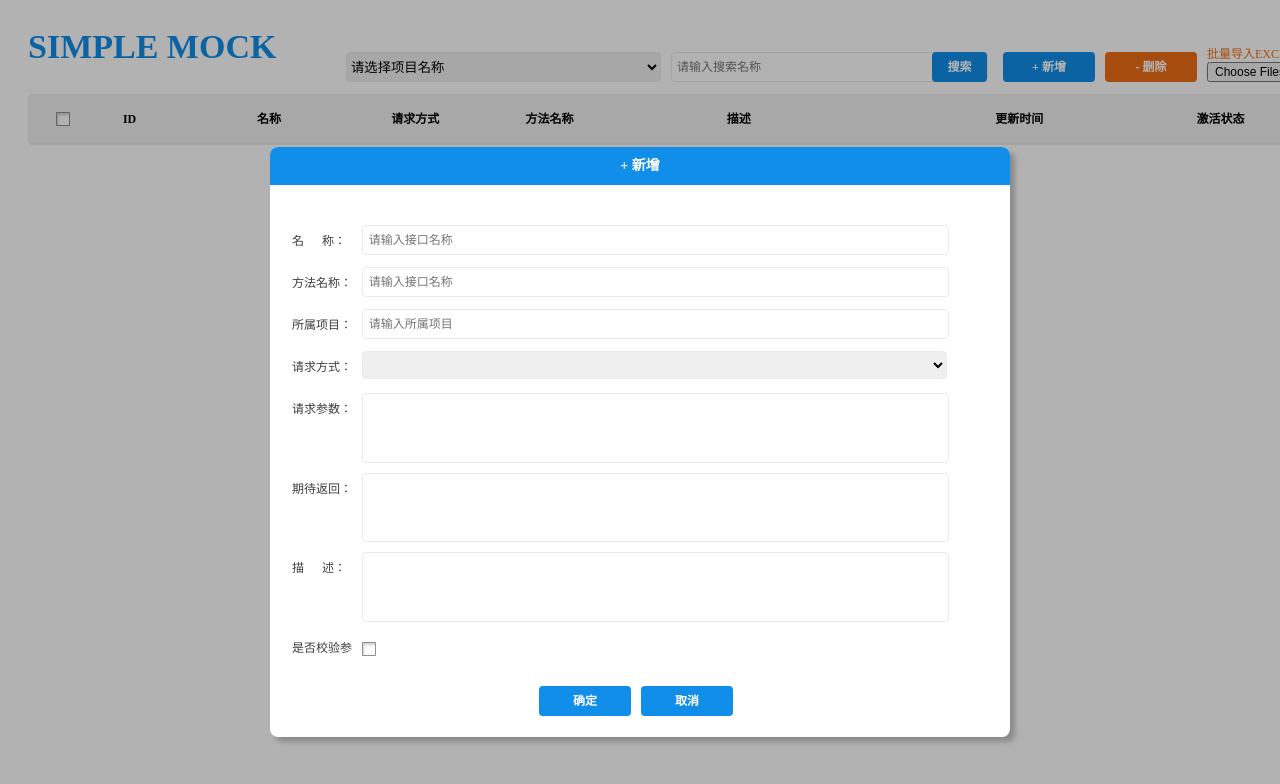
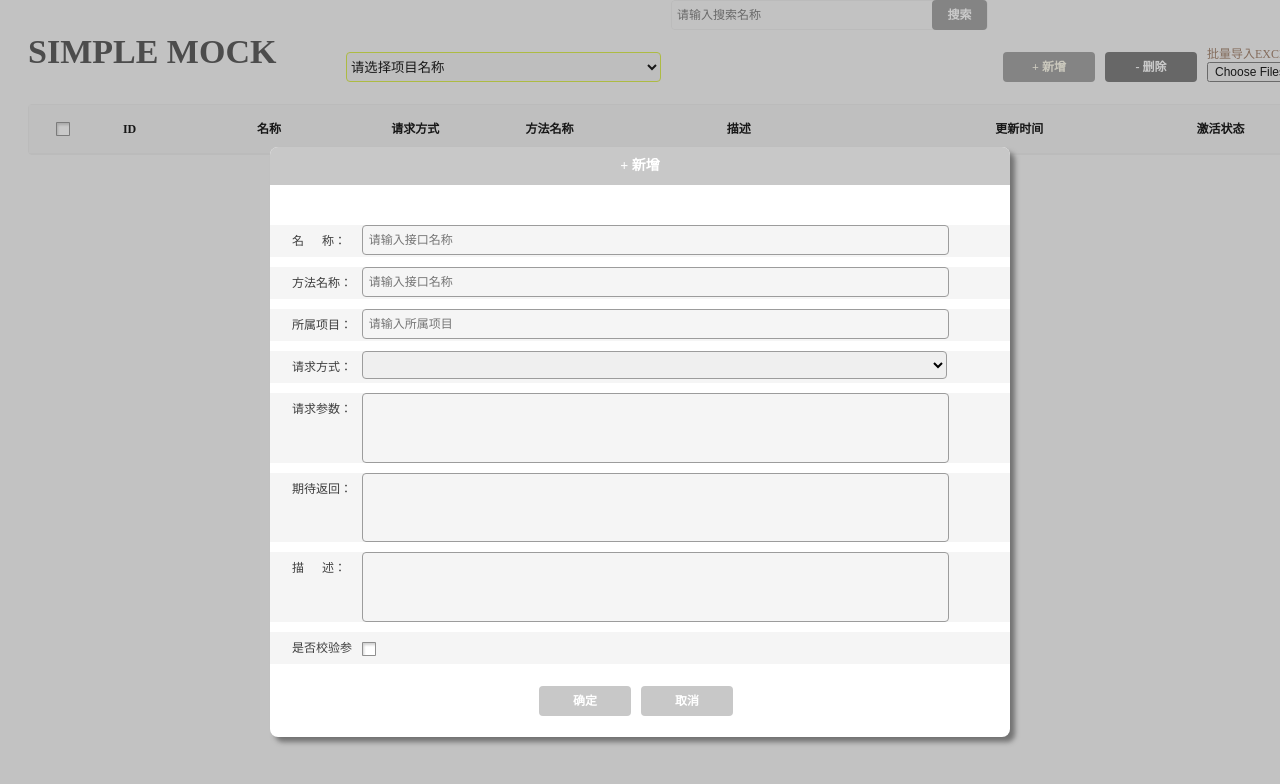
Before and after one commit to wangyayx/api_mock, a plain HTML site: page mock/index.html in a window 1280 px wide. Both pictures are taken after a click on the link "+ 新增". Shown: the top 784 px of the page. Drawn offline with Linux system fonts and the light colour scheme; no server answers.

Commit message:
修改数据库配置&mock服务&前端样式优化

```diff
--- a/mock/css/index.css
+++ b/mock/css/index.css
@@ -11,7 +11,7 @@ h3,
 p {
   padding: 0;
   margin: 0;
-  background: #fff;
+  background: #f5f5f5;
   font-size: 12px;
   width: 100%;
   border: none;
@@ -96,7 +96,7 @@ a {
   top: 0;
   width: 100%;
   height: 100%;
-  background: rgba(0, 0, 0, 0.3);
+  background: rgba(76, 76, 76, 0.3);
 }
 @media -sass-debug-info{filename{font-family:file\:\/\/I\:\/mock_server\/simple_mock\/simple_mock\/mock\/css\/index\.less}line{font-family:\0000331}}
 .wrap {
@@ -107,11 +107,11 @@ a {
   float: left;
   width: 20%;
   min-width: 277px;
-  height: 94px;
+  height: 104px;
   padding-left: 2%;
-  line-height: 94px;
+  line-height: 104px;
   font-size: 34px;
-  color: #108ee9;
+  color: #4c4c4c;
 }
 @media -sass-debug-info{filename{font-family:file\:\/\/I\:\/mock_server\/simple_mock\/simple_mock\/mock\/css\/index\.less}line{font-family:\0000333}}
 .header .ctrl {
@@ -124,7 +124,6 @@ a {
   float: right;
   width: 30%;
   height: 28px;
-  margin-top: 52px;
   border: 1px solid #eaeaea;
   border-radius: 4px;
   margin-right: 15px;
@@ -150,7 +149,7 @@ a {
   font-weight: bold;
   color: #fff;
   border-radius: 4px;
-  background: #108ee9;
+  background: #9c9c9c;
 }
 @media -sass-debug-info{filename{font-family:file\:\/\/I\:\/mock_server\/simple_mock\/simple_mock\/mock\/css\/index\.less}line{font-family:\0000348}}
 .header .ctrl .file-up {
@@ -160,7 +159,7 @@ a {
 }
 @media -sass-debug-info{filename{font-family:file\:\/\/I\:\/mock_server\/simple_mock\/simple_mock\/mock\/css\/index\.less}line{font-family:\0000349}}
 .header .ctrl .file-tip {
-  color: #ef6d16;
+  color: #9b7962;
 }
 @media -sass-debug-info{filename{font-family:file\:\/\/I\:\/mock_server\/simple_mock\/simple_mock\/mock\/css\/index\.less}line{font-family:\0000350}}
 .header .ctrl .myselect {
@@ -171,7 +170,7 @@ a {
   margin-right: 10px;
   line-height: 30px;
   border-radius: 4px;
-  border: 1px solid #eaeaea;
+  border: 1px solid #d7ea3f;
 }
 @media -sass-debug-info{filename{font-family:file\:\/\/I\:\/mock_server\/simple_mock\/simple_mock\/mock\/css\/index\.less}line{font-family:\0000351}}
 .header .ctrl .add-btn {
@@ -184,9 +183,9 @@ a {
   text-align: center;
   font-size: 12px;
   font-weight: bold;
-  color: #fff;
+  color: #fffcec;
   border-radius: 4px;
-  background: #108ee9;
+  background: #9c9c9c;
   margin-right: 10px;
 }
 @media -sass-debug-info{filename{font-family:file\:\/\/I\:\/mock_server\/simple_mock\/simple_mock\/mock\/css\/index\.less}line{font-family:\0000352}}
@@ -202,7 +201,7 @@ a {
   font-weight: bold;
   color: #fff;
   border-radius: 4px;
-  background: #ef6d16;
+  background: #737373;
   margin-right: 10px;
 }
 @media -sass-debug-info{filename{font-family:file\:\/\/I\:\/mock_server\/simple_mock\/simple_mock\/mock\/css\/index\.less}line{font-family:\0000354}}
@@ -248,7 +247,7 @@ a {
   width: 45px;
   height: 22px;
   border-radius: 15px;
-  background: #108ee9;
+  background: #c8c8c8;
   cursor: pointer;
 }
 @media -sass-debug-info{filename{font-family:file\:\/\/I\:\/mock_server\/simple_mock\/simple_mock\/mock\/css\/index\.less}line{font-family:\0000366}}
@@ -261,7 +260,7 @@ a {
 }
 @media -sass-debug-info{filename{font-family:file\:\/\/I\:\/mock_server\/simple_mock\/simple_mock\/mock\/css\/index\.less}line{font-family:\0000367}}
 .msg-table .activation.on {
-  background: #108ee9;
+  background: #c8c8c8;
 }
 @media -sass-debug-info{filename{font-family:file\:\/\/I\:\/mock_server\/simple_mock\/simple_mock\/mock\/css\/index\.less}line{font-family:\0000367}}
 .msg-table .activation.on .activa-bar {
@@ -321,8 +320,8 @@ a {
 }
 @media -sass-debug-info{filename{font-family:file\:\/\/I\:\/mock_server\/simple_mock\/simple_mock\/mock\/css\/index\.less}line{font-family:\0000392}}
 .page li:hover {
-  background: #108ee9;
-  border: 1px solid #108ee9;
+  background: #c8c8c8;
+  border: 1px solid #c8c8c8;
   color: #fff;
 }
 @media -sass-debug-info{filename{font-family:file\:\/\/I\:\/mock_server\/simple_mock\/simple_mock\/mock\/css\/index\.less}line{font-family:\0000392}}
@@ -336,8 +335,8 @@ a {
 }
 @media -sass-debug-info{filename{font-family:file\:\/\/I\:\/mock_server\/simple_mock\/simple_mock\/mock\/css\/index\.less}line{font-family:\0000397}}
 .page li.page-active {
-  background: #108ee9;
-  border: 1px solid #108ee9;
+  background: #c8c8c8;
+  border: 1px solid #c8c8c8;
   color: #fff;
 }
 @media -sass-debug-info{filename{font-family:file\:\/\/I\:\/mock_server\/simple_mock\/simple_mock\/mock\/css\/index\.less}line{font-family:\0000397}}
@@ -366,7 +365,7 @@ a {
   margin-left: -370px;
   margin-top: -253px;
   border-radius: 8px;
-  box-shadow: 5px 5px 5px #8b8b8b;
+  box-shadow: 5px 5px 5px #737373;
   background: #fff;
 }
 @media -sass-debug-info{filename{font-family:file\:\/\/I\:\/mock_server\/simple_mock\/simple_mock\/mock\/css\/index\.less}line{font-family:\00003118}}
@@ -375,7 +374,7 @@ a {
   border-top-right-radius: 8px;
   height: 38px;
   line-height: 38px;
-  background: #108ee9;
+  background: #c8c8c8;
   text-align: center;
   color: #fff;
   font-size: 14px;
@@ -414,7 +413,7 @@ a {
   height: 28px;
   line-height: 28px;
   padding: 0 1%;
-  border: 1px solid #eaeaea;
+  border: 1px solid #9c9c9c;
   border-radius: 4px;
 }
 @media -sass-debug-info{filename{font-family:file\:\/\/I\:\/mock_server\/simple_mock\/simple_mock\/mock\/css\/index\.less}line{font-family:\00003138}}
@@ -429,7 +428,7 @@ a {
   height: 56px;
   line-height: 18px;
   font-size: 12px;
-  border: 1px solid #eaeaea;
+  border: 1px solid #9c9c9c;
   border-radius: 4px;
   resize: none;
 }
@@ -448,7 +447,7 @@ a {
   font-weight: bold;
   color: #fff;
   border-radius: 4px;
-  background: #108ee9;
+  background: #c8c8c8;
   margin: 0 10px 0 269px;
 }
 @media -sass-debug-info{filename{font-family:file\:\/\/I\:\/mock_server\/simple_mock\/simple_mock\/mock\/css\/index\.less}line{font-family:\00003144}}
@@ -462,5 +461,5 @@ a {
   font-weight: bold;
   color: #fff;
   border-radius: 4px;
-  background: #108ee9;
+  background: #c8c8c8;
 }
```
Also changed, not shown: requirements.txt, 3 other files.
